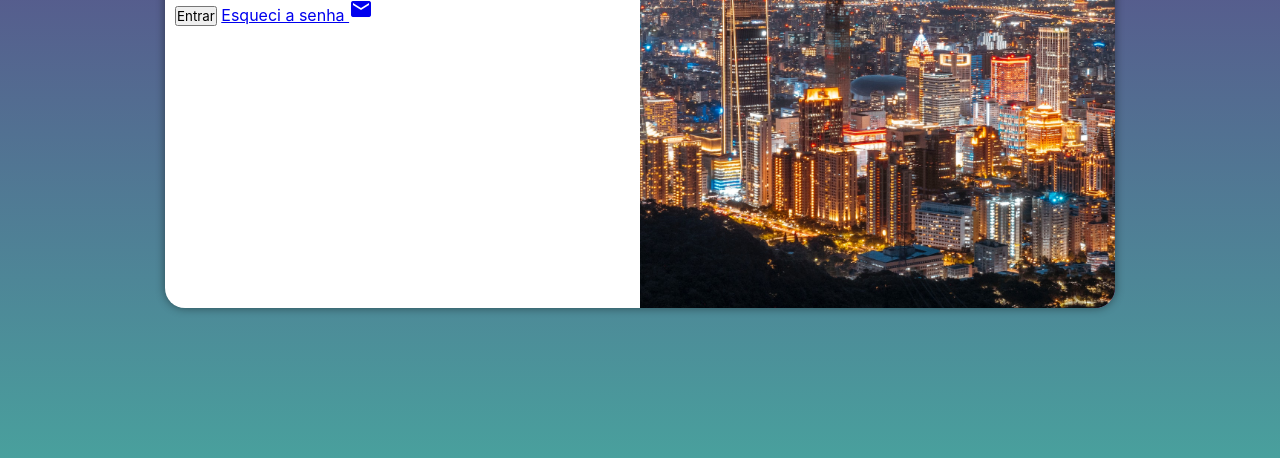
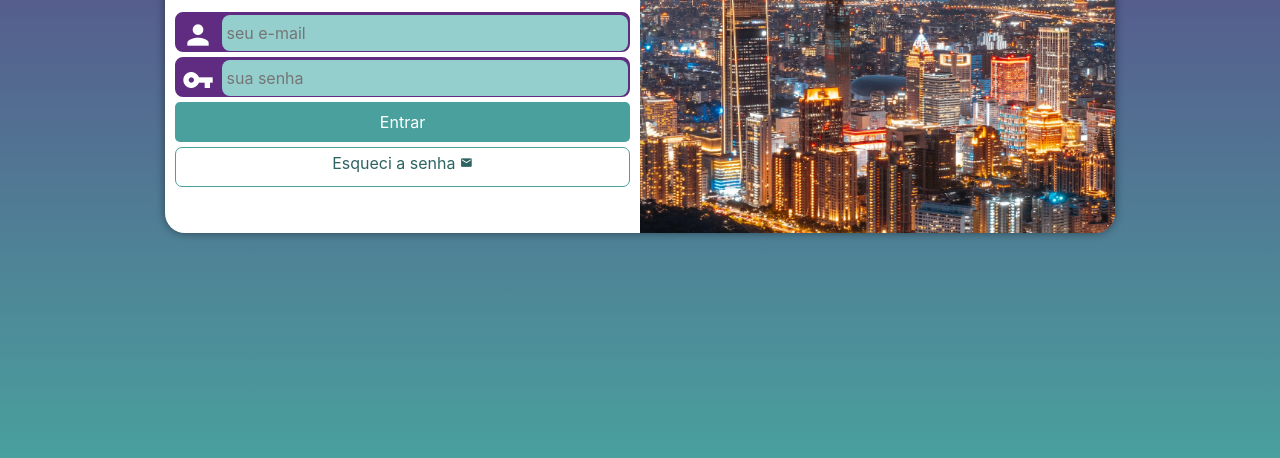
Before and after one commit to JonasCandido/projeto-login, a plain HTML site: page index.html in a window 1280 px wide. Shown: the part 342-800 px from the top of the page. Drawn offline with Linux system fonts and the light colour scheme.

Commit message:
projeto finalizado

```diff
--- a/estilos/media-query.css
+++ b/estilos/media-query.css
@@ -10,12 +10,14 @@ Grandes telas:
 */
 
 @media screen and (min-width: 768px) and (max-width: 992px) {
+    /* CONFIGURAÇÃO PARA TABLETS */
     body{
         background-image: linear-gradient(to top, #49a09d, #5f2c82);
     }
 
     section#login{
         width: 80vw;
+        height: 280px;
     }
 
     section#login > div#imagem{
@@ -32,12 +34,14 @@ Grandes telas:
 }
 
 @media screen and (min-width: 992px) {
+    /* CONFIGURAÇÃO PARA DESKTOP */
     body{
         background-image: linear-gradient(to top, #49a09d, #5f2c82);
     }
 
     section#login{
         width: 950px;
+        height: 350px;
     }
 
     section#login > div#imagem{
@@ -57,6 +61,7 @@ Grandes telas:
     }
 
     div#formulario > p{
-        font-size: 1.2em;
+        font-size: 1em;
+        margin: 20px 0px;
     }
 }
--- a/estilos/style.css
+++ b/estilos/style.css
@@ -29,17 +29,17 @@ section#login{
     position: absolute;
     top: 50%;
     left: 50%;
-    transform: translate(-50%, -50%);
     overflow: hidden;
 
     background-color: white;
-    width: 260px;
+    width: 250px;
     height: 500px;
     border-radius: 20px;
     box-shadow: 0px 0px 10px rgba(0, 0, 0, 0.450);
 
     transition: width .3s, height .3s;
     transition-timing-function: ease;
+    transform: translate(-50%, -50%);
 }
 
 section#login > div#imagem{
@@ -62,3 +62,79 @@ div#formulario > h1{
 div#formulario > p{
     font-size: 0.8em;
 }
+
+form > div.campo{
+    background-color: #5f2c82;
+    border: 2px solid #5f2c82;
+    display: block;
+    width: 100%;
+    height: 40px;
+    border-radius: 8px;
+    margin: 5px 0px;
+}
+
+div.campo > label{
+    display: none;
+}
+
+div.campo > i{
+    color: white;
+    font-size: 2em;
+    width: 40px;
+    padding: 5px;
+}
+
+div.campo > input{
+    background-color: #94cfcd;
+    font-size: 1em;
+    width: calc(100% - 45px);
+    height: 100%;
+    border: 0px;
+    border-radius: 8px;
+    padding: 5px;
+    transform: translateY(-12px);
+}
+
+div.campo > input:focus-within{
+    background-color: white;
+    border: none;
+}
+
+form > input[type=submit]{
+    display: block;
+    font-size: 1em;
+    width: 100%;
+    height: 40px;
+    background-color: #49a09d;
+    color: white;
+    border: none;
+    border-radius: 5px;
+    cursor: pointer;
+}
+
+form > input[type=submit]:hover{
+    background-color: #2d6462;
+}
+
+form > a.botao{
+    display: block;
+    text-align: center;
+    font-size: 1em;
+    width: 100%;
+    height: 40px;
+    padding-top: 5px;
+    margin-top: 5px;
+    background-color: white;
+    color: #2d6462;
+    border: 1px solid #49a09d;
+    border-radius: 7px;
+    text-decoration: none;
+}
+
+form > a.botao:hover{
+    background-color: #6cd3cf;
+}
+
+form > a.botao > i{
+    font-size: 0.8em;
+}
--- a/index.html
+++ b/index.html
@@ -29,7 +29,7 @@
                         <label for="isenha">Senha</label>
                     </div>
                     <input type="submit" value="Entrar">
-                    <a href="esqueci.html">
+                    <a href="esqueci.html" class="botao">
                         Esqueci a senha <i class="material-icons">mail</i>
                     </a>
                 </form>
```
